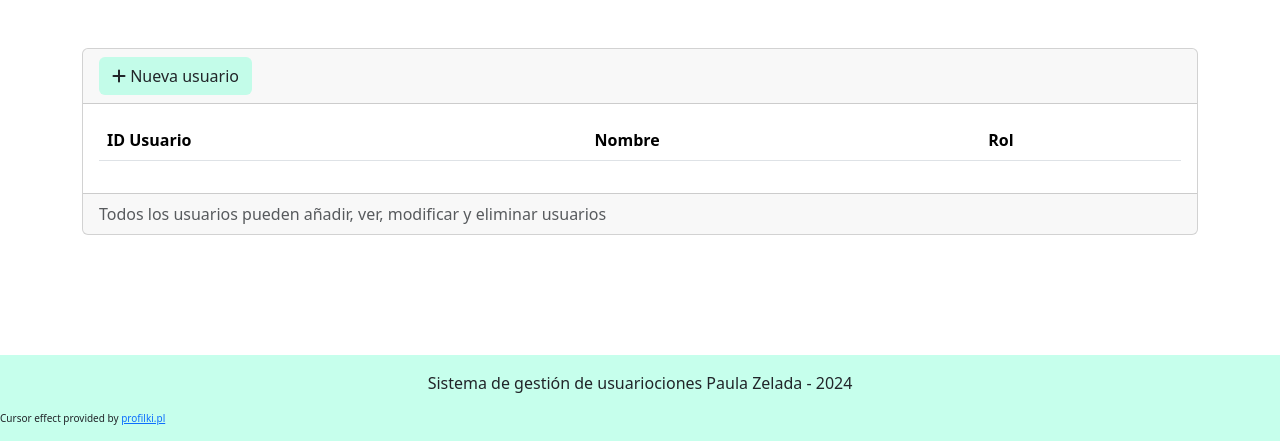
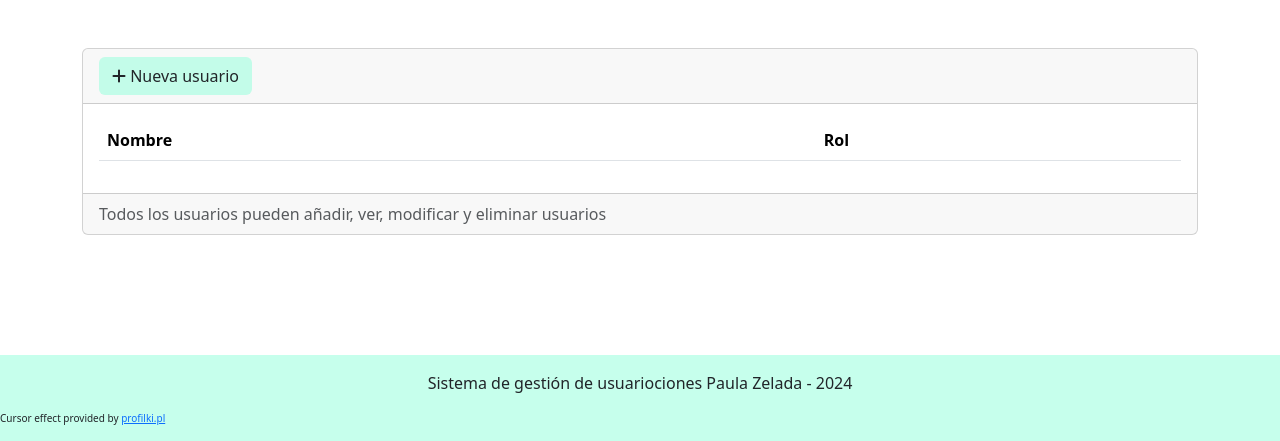
Before and after one commit to InaLiwi/Login-nov2024, a Django app: template login14nov/logearse/templates/usuarios/index.html in a window 1280 px wide. Shown: the part 56-497 px from the top of the page. Run offline with Django 3.2, Linux system fonts and the light colour scheme; the template is opened without the code that fills it, so the values that code supplies are empty; some libraries are stand-ins or nearby versions.

Commit message:
usuario form

```diff
--- a/login14nov/logearse/templates/usuarios/index.html
+++ b/login14nov/logearse/templates/usuarios/index.html
@@ -15,7 +15,6 @@
             <table class="table table-hover">
                 <thead>
                     <tr>
-                        <th scope="col">ID Usuario</th>
                         <th scope="col">Nombre</th>
                         <th scope="col">Rol</th>
                     </tr>
@@ -23,12 +22,8 @@
                 <tbody>
                     {% for usuario in usuarios %}
                     <tr class="">
-                        <td scope="row">{{ usuario.usuario_id }}</td>
-                        <td>{{ usuario.usuario_nombre_sala }}</td>
-                        <td>{{ usuario.usuario_nombre_usuario }}</td>
-                        <td>{{ usuario.usuario_fecha}}</td>
-                        <td>{{ usuario.usuario_hora}}</td>
-                        <td>{{ usuario.usuario_duracion}}</td>
+                        <td scope="row">{{ usuario.usuario_nombre }}</td>
+                        <td>{{ usuario.usuario_contraseña }}</td>
                         <td>
                             <a name="" id="" class="btn" href="{% url 'editar_usuario' usuario.usuario_id%}" role="button">
                                 <i class="fas fa-edit"></i> Editar
```
